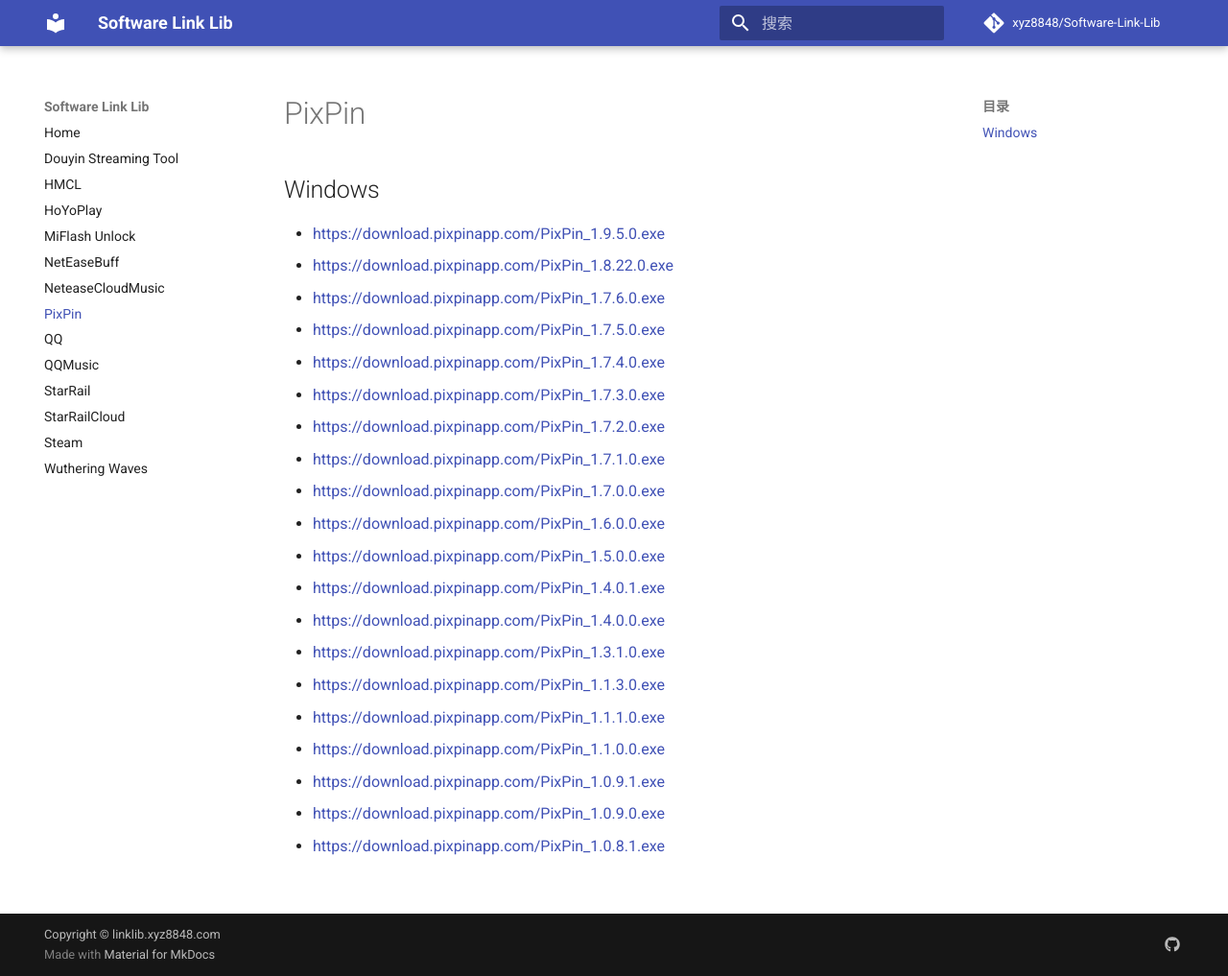
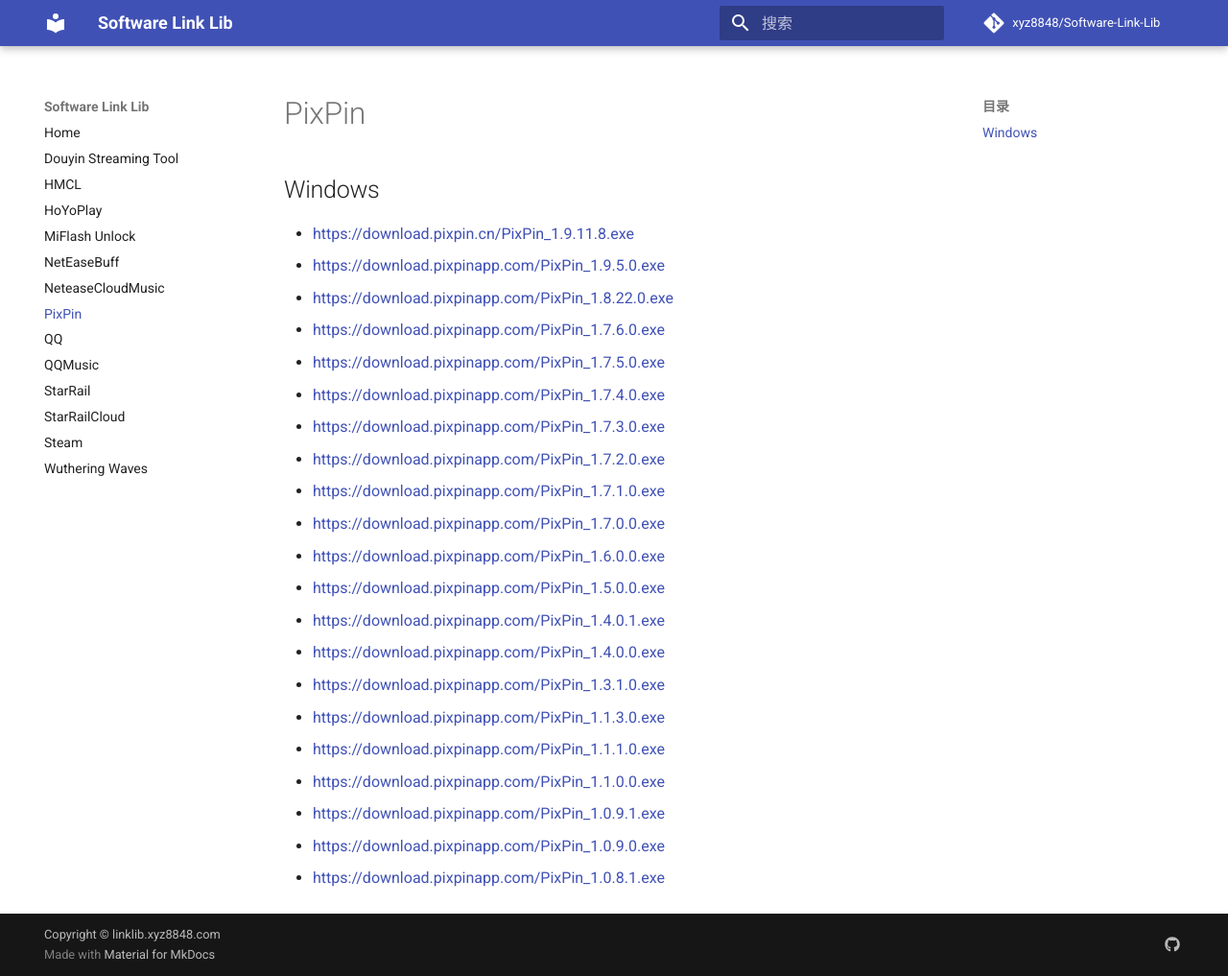
Before and after one commit to xyz8848/Software-Link-Lib, an MkDocs documentation site: the page built from docs/PixPin.md, in a window 1280 px wide and 1017 px high. Shown: the whole window at 96% size. Built offline with MkDocs 1.6.1 and Material for MkDocs 9.7.7, drawn with Linux system fonts in a browser that asks for light colours; comment, search, counter and statistics services are not loaded; part of the change alters nothing that is shown.

Commit message:
Update PixPin.md

```diff
--- a/docs/PixPin.md
+++ b/docs/PixPin.md
@@ -1,6 +1,7 @@
 # PixPin
 
 ## Windows
+- [https://download.pixpin.cn/PixPin_1.9.11.8.exe](https://download.pixpin.cn/PixPin_1.9.11.8.exe)
 - [https://download.pixpinapp.com/PixPin_1.9.5.0.exe](https://download.pixpinapp.com/PixPin_1.9.5.0.exe)
 - [https://download.pixpinapp.com/PixPin_1.8.22.0.exe](https://download.pixpinapp.com/PixPin_1.8.22.0.exe)
 - [https://download.pixpinapp.com/PixPin_1.7.6.0.exe](https://download.pixpinapp.com/PixPin_1.7.6.0.exe)
```
